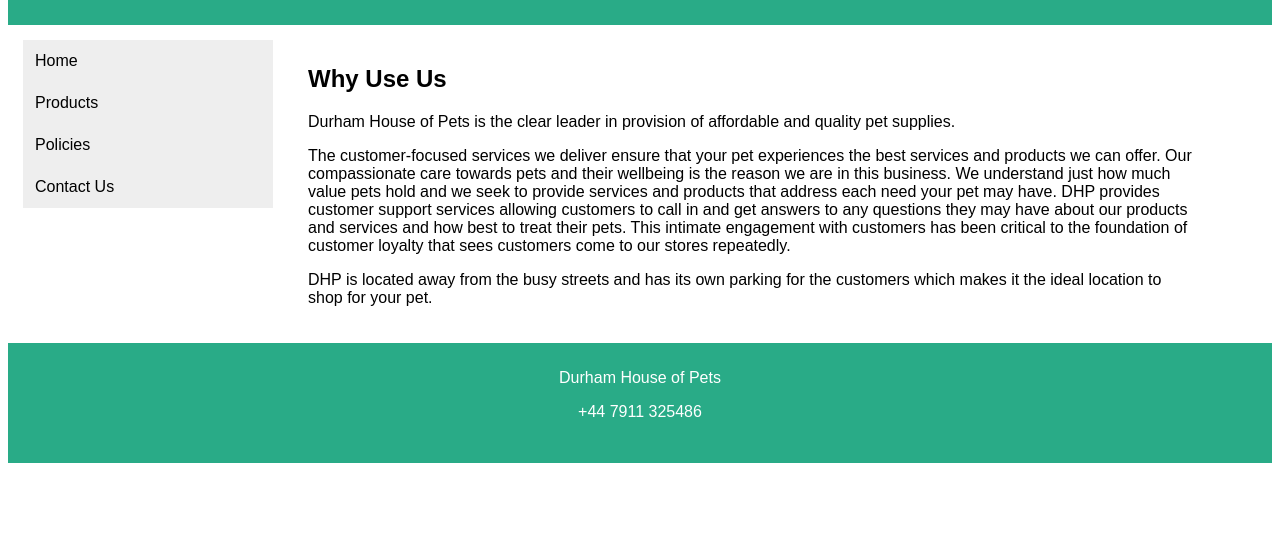
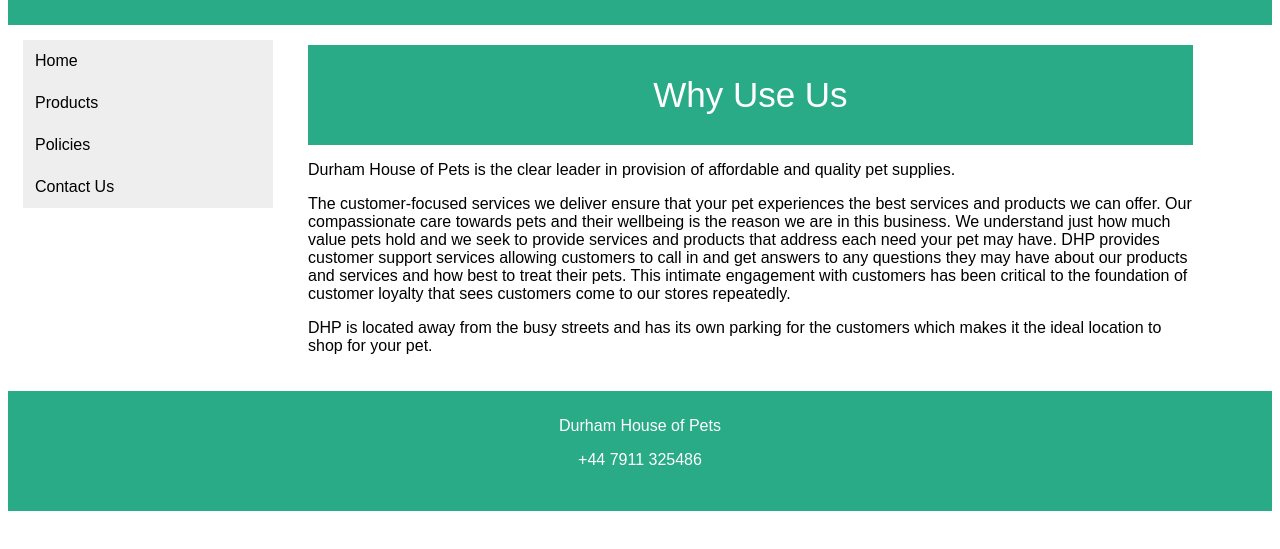
Before and after one commit to xh1001-1995/durhampet, a plain HTML site: page index.html in a window 1280 px wide. Shown: the part 191-740 px from the top of the page. Drawn offline with Linux system fonts and the light colour scheme.

Commit message:
Update index.html

```diff
--- a/index.html
+++ b/index.html
@@ -23,7 +23,7 @@
   </div>
 
   <article>
-    <h2>Why Use Us</h2>
+    <header>Why Use Us</header>
 
 	  <p>Durham House of Pets is the clear leader in provision of affordable and quality pet supplies. </p>
 	<p>The customer-focused services we deliver ensure that your pet experiences the best services and products we can offer.
```
